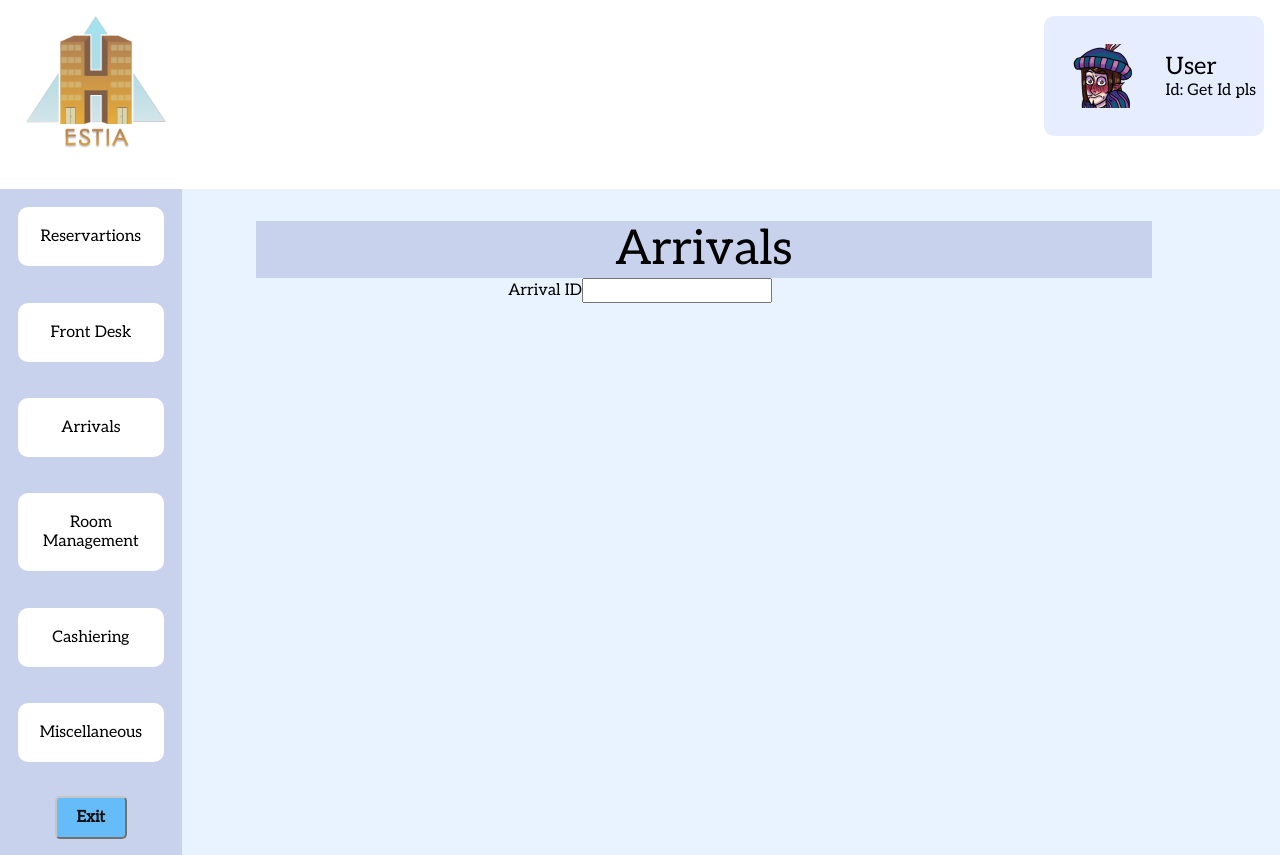
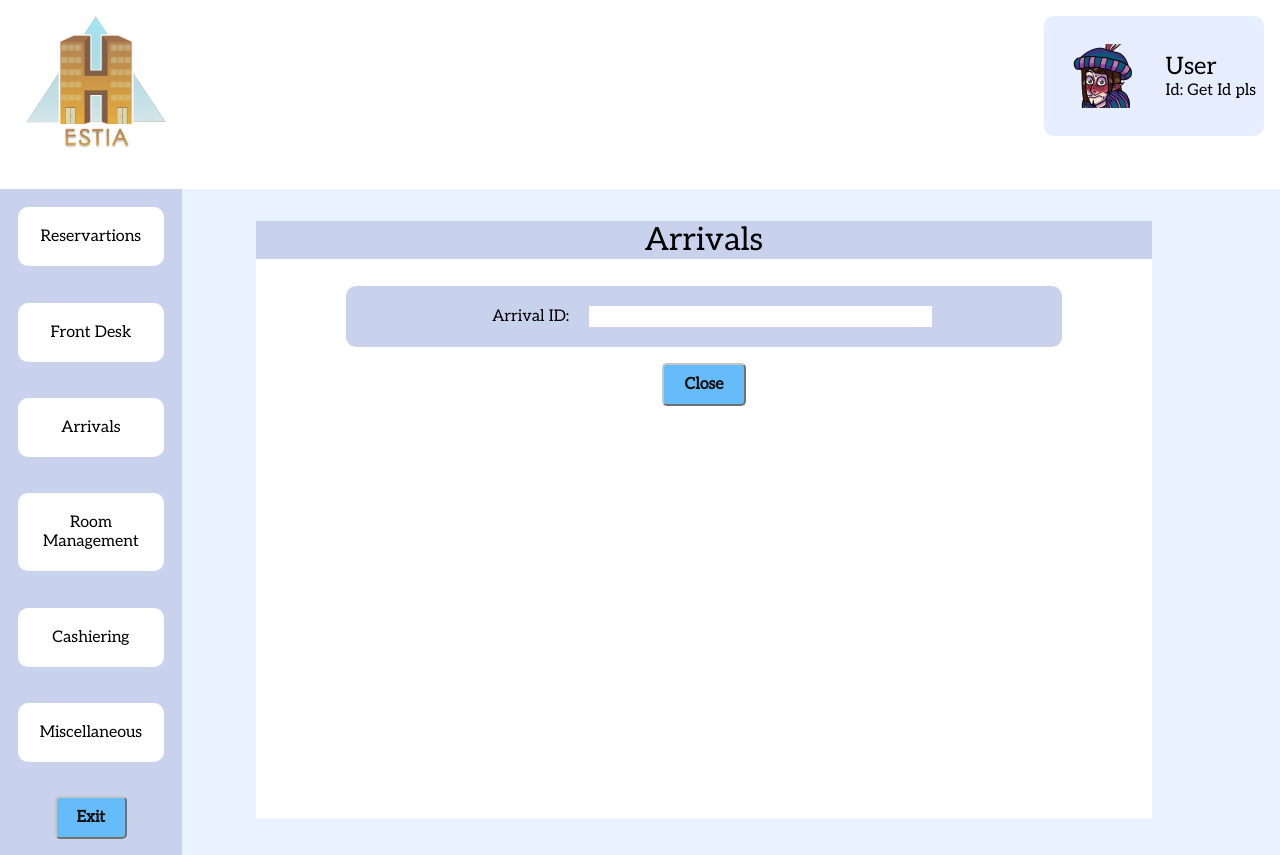
Before and after one commit to AAAlex-123/Hotel-Room-Management-System, a React (Create React App) app in the folder src/web/react-typescript-demo/: page /arrivals in a window 1280 px wide. Built offline with nearby package versions, Linux system fonts and the light colour scheme.

Commit message:
VERY WELL DONE COMPONENTS

```diff
--- a/src/web/react-typescript-demo/src/Components/Component.css
+++ b/src/web/react-typescript-demo/src/Components/Component.css
@@ -1,5 +1,3 @@
-
-
 .main{
     display: flex;
     align-items: flex-start;
@@ -54,6 +52,7 @@
     position: absolute;
     flex-direction: column;
     text-align: center;
+    /* For smaller laptop screen min-height: 80vh; */
     min-height: 80vh;
     justify-content: flex-start;
 
@@ -112,7 +111,7 @@
 
 .small-screen{
     background-color: #C8D2EC;
-    font-size: 3rem;
+    font-size: 2rem;
     margin-top: 2rem;
     size: 100px;
 
@@ -126,9 +125,14 @@
     align-items: center;
     flex-direction: column;
     background-color: #E9F3FF;
-    padding: 1rem;
     max-width: 60%;
-    margin: 8% auto auto 25%
+    margin: 3% auto auto 20%
+}
+
+.button-container{
+    display: flex;
+    justify-content: space-between;
+
 }
 
 
@@ -136,6 +140,7 @@
     display: grid;
     grid-template-columns: 1fr 1fr;
     grid-gap: 1rem;
+
 
 }
 
@@ -184,3 +189,53 @@
   transform-origin: right center;
 
 }
+
+
+
+.res-container {
+    display: flex;
+    justify-content: center;
+    align-items: center;
+    margin: 0 10% 0 20%;
+
+  }
+
+
+
+.whiteBox {
+    background-color: #fff;
+    min-width: 100%;
+    /*For smaller screens height: 90vh; */
+    height: 70vh;
+
+  }
+
+
+.bar-container{
+    display: flex;
+    justify-content: center;
+    align-items: center;
+    padding-top: 3%
+
+}
+.search-container{
+    background-color: #C8D2EC;
+    width: 80%;
+    padding: 20px;
+    box-sizing: border-box;
+    border-radius: 10px;
+
+}
+
+
+.search-container > label{
+    font-size: 1rem;
+    padding: 1rem;
+}
+
+.search-container > input{
+    font-size: 1rem;
+    width: 50%;
+    border: none;
+
+}
--- a/src/web/react-typescript-demo/src/Components/Details.tsx
+++ b/src/web/react-typescript-demo/src/Components/Details.tsx
@@ -1,22 +1,21 @@
 import './Component.css';
 import Button from "react-bootstrap/Button";
-import React, { useState} from 'react';
+
 
 interface DetElem {
     titles: string[];
     content: string[];
     elem: number;
     text: string;
+    text2?: string | null;
+    onClose: () => void;
   }
 
-  const Details: React.FC<DetElem> = ({ titles, content, elem, text}) =>  {
-    const [showPopup, setShowPopup] = useState(false);
-    const closePopup = () => {
-      setShowPopup(false);
-    };
-    if (!showPopup) {
-      return null;
-    }
+  const Details: React.FC<DetElem> = ({ titles, content, elem, text, text2='', onClose}) =>  {
+
+
+
+
     const renderGridItems = () => {
         const items = [];
         for (let i = 0; i < elem; i++) {
@@ -26,6 +25,7 @@
           <div className="det-container">
             <span key={i}> {title} </span>
             <span> {con} </span>
+
           </div>
           );
         }
@@ -35,12 +35,22 @@
       return (
       <div className="det-button-container">
         {renderGridItems()}
-        <Button className="blueButton" type="submit" onClick={closePopup} >
+      <div className='button-container'>
+        <Button className="blueButton" type="submit" onClick={onClose} >
 
           {text}
 
         </Button>
+        {text2 !== null && (
 
+          <Button className="blueButton" type="submit">
+
+            {text2}
+
+          </Button>
+        )}
+
+        </div>
 
       </div>
       )
--- a/src/web/react-typescript-demo/src/Components/Search.tsx
+++ b/src/web/react-typescript-demo/src/Components/Search.tsx
@@ -1,5 +1,6 @@
 import './Component.css';
 import React, { useState } from 'react';
+
 
 interface SearchProps {
     onSearch: (searchText: string) => void;
@@ -25,7 +26,8 @@
 
 
     return (
-      <div>
+    <div className="bar-container">
+      <div className="search-container">
         <label>{label}</label>
         <input
           type="text"
@@ -34,6 +36,7 @@
           onKeyDown={handleKeyDown}
         />
       </div>
+      </div>
     );
   };
 
--- a/src/web/react-typescript-demo/src/Pages/Arrivals.tsx
+++ b/src/web/react-typescript-demo/src/Pages/Arrivals.tsx
@@ -2,32 +2,26 @@
 import Details from '../Components/Details';
 import SmallScreen from '../Components/SmallScreen'
 import Search from '../Components/Search';
-import React, { useState, Component } from 'react';
+import React, { useState} from 'react';
+import { Link } from 'react-router-dom';
 import Button from "react-bootstrap/Button";
-
 
 const Arrivals: React.FC = () => {
   const titles = ['Name', 'Room Number', 'Arrival Time', 'Visitors', 'Departure', 'Reservation Status', 'E-mail', 'Bill'];
   const content = ['Minako Arisato', 'O63,064', '12:00', '4', '31/05/2023', 'Confirmed', 'minakoaris@gmail.com', '450.30$'];
   const elem = 8;
   const text= "Close";
-  const link= '/arrivals'
   const label= 'Arrivals';
-
 
   const [showDetails, setShowDetails] = useState(false);
 
-  const handleShowDetails = () => {
+  const handleSearch = (searchQuery: string) => {
+
     setShowDetails(true);
   };
 
-  const handleCloseDetails = () => {
+  const closeDetails = () => {
     setShowDetails(false);
-  };
-
-  const handleSearch = (searchQuery: string) => {
-    console.log('Search query received:', searchQuery);
-    // Perform any desired actions with the search query
   };
 
 
@@ -36,19 +30,35 @@
       <>
       <div><Layout/> </div>
       <div> <SmallScreen label={label}/>
-      <Search onSearch={handleSearch} label="Arrival ID"/>
+      <div className="res-container">
+      <div className="whiteBox">
+      <Search onSearch={handleSearch} label="Arrival ID: "/>
 
-       </div>
+
+
        {showDetails && (
         <Details
           titles={titles}
           content={content}
           elem={elem}
           text={text}
+          text2={null}
+          onClose={closeDetails}
+        />
+      )}
 
-        />
+            <Link to='/main'>
+            <Button className="blueButton" type="submit">
 
-      )}
+              Close
+
+            </Button>
+          </Link>
+
+
+        </div>
+        </div>
+        </div>
     </>
 
     )
--- a/src/web/react-typescript-demo/src/Pages/FrontDesk.tsx
+++ b/src/web/react-typescript-demo/src/Pages/FrontDesk.tsx
@@ -1,9 +1,68 @@
-import React, { Component } from 'react'
 import Layout from '../Components/Layout'
+import Details from '../Components/Details';
+import SmallScreen from '../Components/SmallScreen'
+import Search from '../Components/Search';
+import React, { useState} from 'react';
+import { Link } from 'react-router-dom';
+import Button from "react-bootstrap/Button";
 
-export default function FrontDesk () {
+const FrontDesk: React.FC = () => {
+  const titles = ['Name', 'Room Number', 'Arrival Time', 'Visitors', 'Departure', 'Reservation Status', 'E-mail', 'Bill'];
+  const content = ['Minako Arisato', 'O63,064', '12:00', '4', '31/05/2023', 'Confirmed', 'minakoaris@gmail.com', '450.30$'];
+  const elem = 8;
+  const text= "Close";
+  const text2= "Check In";
+  const label= 'Customer Check In';
+
+  const [showDetails, setShowDetails] = useState(false);
+
+  const handleSearch = (searchQuery: string) => {
+
+    setShowDetails(true);
+  };
+
+  const closeDetails = () => {
+    setShowDetails(false);
+  };
+
+
+
     return (
-      <div><Layout/></div>
+      <>
+      <div><Layout/> </div>
+      <div> <SmallScreen label={label}/>
+      <div className="res-container">
+      <div className="whiteBox">
+      <Search onSearch={handleSearch} label="Arrival ID: "/>
+
+
+
+       {showDetails && (
+        <Details
+          titles={titles}
+          content={content}
+          elem={elem}
+          text={text}
+          text2={text2}
+          onClose={closeDetails}
+        />
+      )}
+
+            <Link to='/main'>
+            <Button className="blueButton" type="submit">
+
+              Close
+
+            </Button>
+          </Link>
+
+
+        </div>
+        </div>
+        </div>
+    </>
 
     )
-  }
+
+    }
+export default FrontDesk;
```
